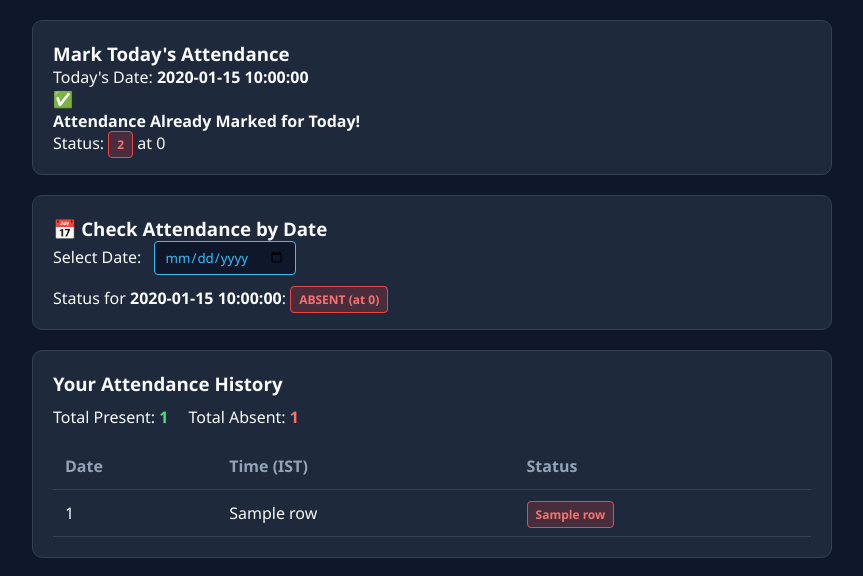
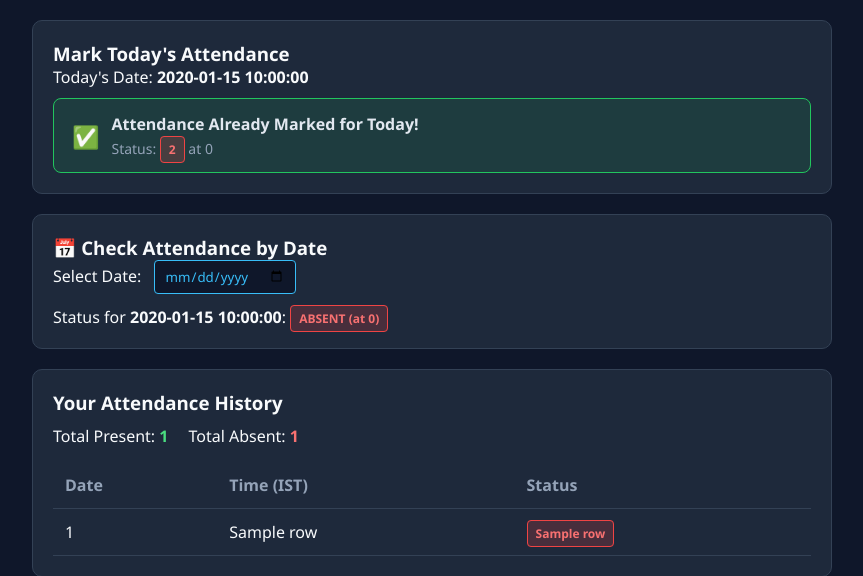
Before and after one commit to pratheeshh583225106064-byte/attendance-system, a Flask app: template templates/dashboard.html in a window 1280 px wide. Shown: the part 82-658 px from the top of the page, without its empty margins (208-1071 px from the left). Run offline with Flask 3, Linux system fonts and the light colour scheme; the template is opened without the code that fills it: most values are stand-ins (such as "Sample title", 1, 10 or a date in 2020).

Commit message:
Add styles for already-marked-box class

```diff
--- a/static/style.css
+++ b/static/style.css
@@ -167,3 +167,24 @@ th { color: #94a3b8; }
     font-size: 14px;
     margin-right: 10px;
 }
+.already-marked-box {
+    display: flex;
+    align-items: center;
+    gap: 12px;
+    background: rgba(34, 197, 94, 0.12);
+    border: 1px solid #22c55e;
+    color: #e2e8f0;
+    padding: 14px 18px;
+    border-radius: 8px;
+    margin-top: 10px;
+}
+
+.already-marked-box .icon {
+    font-size: 22px;
+}
+
+.already-marked-box p {
+    margin: 4px 0 0 0;
+    font-size: 14px;
+    color: #94a3b8;
+}
```
